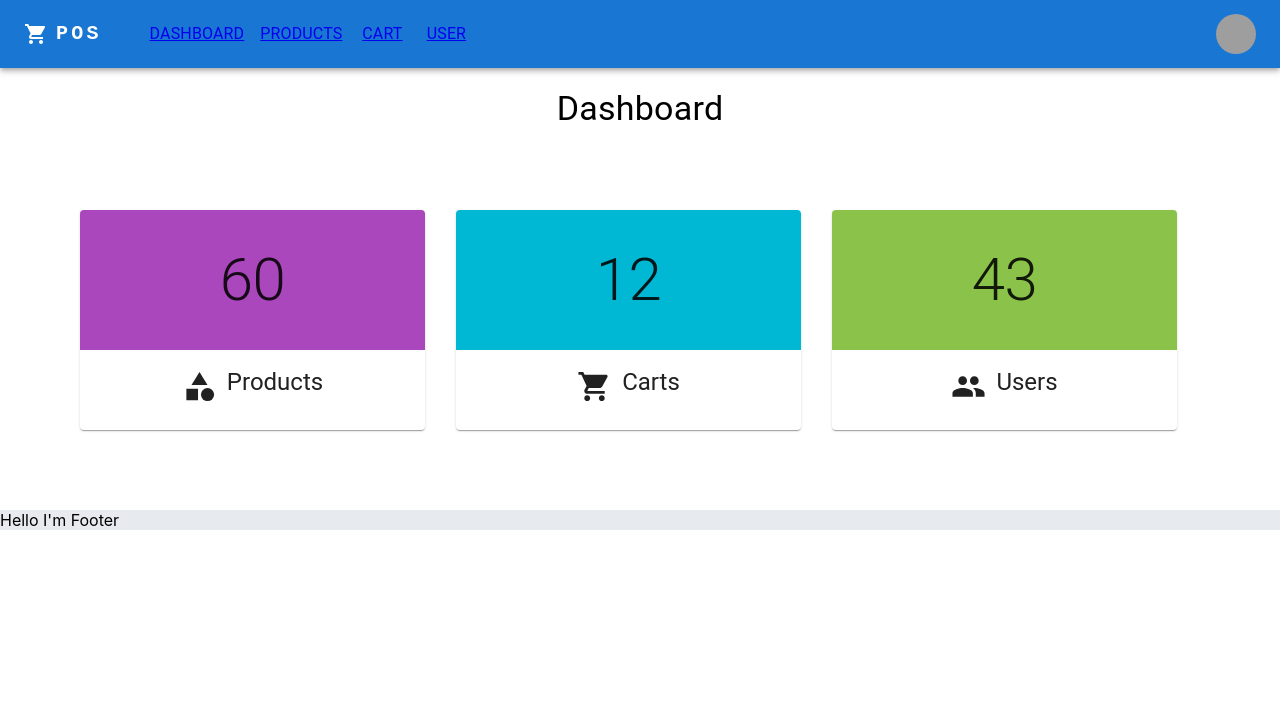
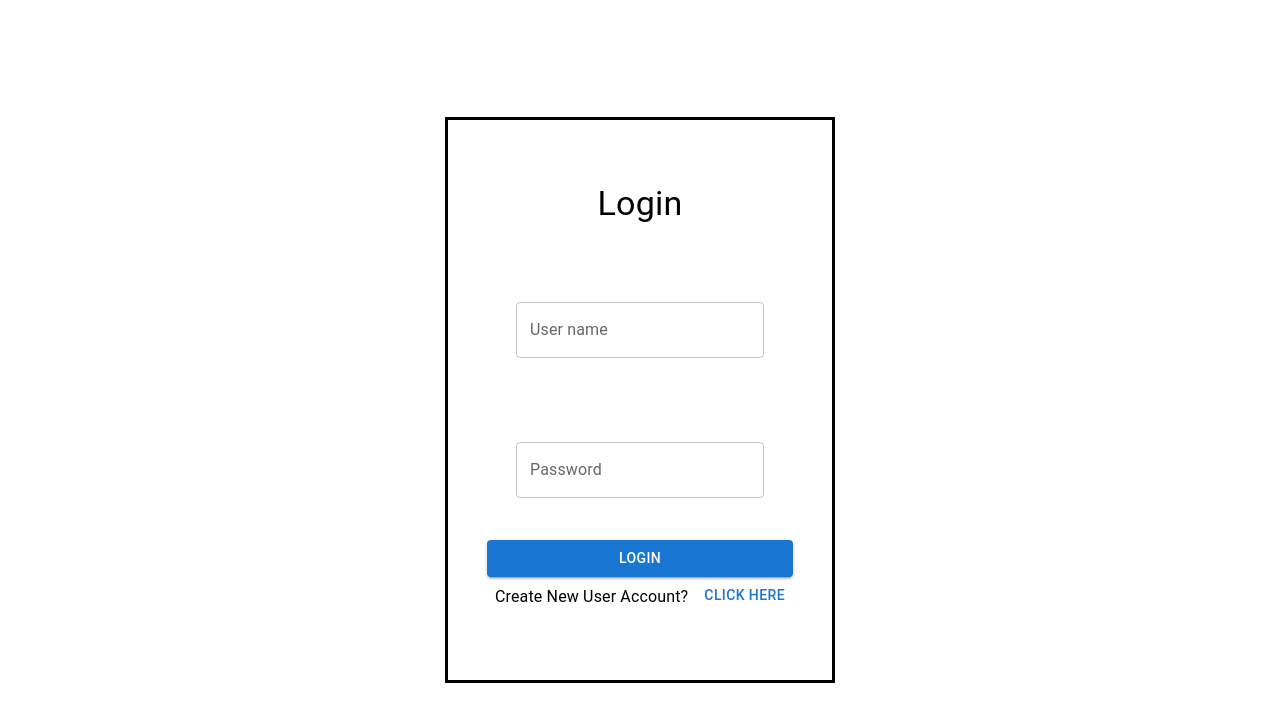
Before and after one commit to hansani1999/React_POS, a React (Create React App) app: page / in a window 1280 px wide. Shown: the top 722 px of the page. Built offline with nearby package versions, Linux system fonts and the light colour scheme; grey boxes are pictures that could not be loaded; the HTML template or start-up script is replaced by a standard one.

Commit message:
Added Login page

```diff
--- a/package.json
+++ b/package.json
@@ -8,6 +8,7 @@
     "@emotion/styled": "^11.10.0",
     "@mui/icons-material": "^5.8.4",
     "@mui/material": "^5.9.3",
+    "@mui/styles": "^5.9.3",
     "@mui/x-date-pickers": "^5.0.0-beta.4",
     "@testing-library/jest-dom": "^5.16.5",
     "@testing-library/react": "^13.3.0",
--- a/src/Home/index.jsx
+++ b/src/Home/index.jsx
@@ -40,19 +40,6 @@ const style = {
     boxShadow: 24,
     p: 4,
 };
-
-/*const styleSheet = () => ({
-    form__container:{
-        display: 'flex',
-        flexDirection: 'column',
-        height: '50%',
-        width: '100%',
-        alignItems: 'center',
-        justifyContent: 'space-around',
-        backgroundColor:'red',
-    }
-})*/
-
 
 class Home extends Component {
     constructor(props) {
@@ -202,17 +189,13 @@ class Home extends Component {
                             </Typography>
                             <Box sx={{flexGrow: 1, display: {xs: 'none', md: 'flex'}}}>
                                 {this.state.pages.map((page) => (
-                                    <Button
-                                       /* onClick={(e) => {
-                                            this.openSelectedPage(page.text)
-                                        }}*/
+                                   <Button
+                                        component={Link}
+                                        to={page.to}
                                         sx={{my: 2, color: 'white', display: 'block'}}
                                     >
-                                        <Link to={page.to}>
-                                            <Typography>{page.text}</Typography>
-                                        </Link>
-
-                                    </Button>
+                                    {page.text}
+                                   </Button>
                                 ))}
                             </Box>
 
@@ -267,35 +250,6 @@ class Home extends Component {
                         >
                         </Box>
                     </Grid>
-                    {/*About Ends*/}
-
-                    {/*Dashboard Starts*/}
-                    <Grid>
-                        {/*<Grid item lg={12} xs={12} sm={12} md={12}>
-                            <Typography variant="h3" style={{display: 'flex', justifyContent: 'center'}} mt={5}>Dashboard</Typography>
-                            <Dashboard/>
-                        </Grid>*/}
-                        {/*<Grid item lg={12} xs={12} sm={12} md={12}>
-                            <Typography variant="h3" style={{display: 'flex', justifyContent: 'center'}} mt={5}>Dashboard</Typography>
-                            <CartManage/>
-                        </Grid>
-                        <Grid item lg={12} xs={12} sm={12} md={12}>
-                            <Typography variant="h3" style={{display: 'flex', justifyContent: 'center'}} mt={5}>Dashboard</Typography>
-                            <ProductManage/>
-                        </Grid>
-                        <Grid item lg={12} xs={12} sm={12} md={12}>
-                            <Typography variant="h3" style={{display: 'flex', justifyContent: 'center'}} mt={5}>Dashboard</Typography>
-                            <UserRegistration/>
-                        </Grid>*/}
-                    </Grid>
-                    {/*Dashboard Ends*/}
-
-                    {/*Main Ends*/}
-
-                    {/*Footer starts*/}
-                    <div>
-                        Hello I'm Footer
-                    </div>
                     {/*Footer Ends*/}
                 </Grid>
             </Fragment>
--- a/src/app/App.js
+++ b/src/app/App.js
@@ -5,11 +5,12 @@ import Dashboard from "../Dashboard";
 import CartManage from "../CartManage";
 import UserRegistration from "../UserRegistration";
 import ProductManage from "../ProductManage";
+import Login from "../session/Login";
 
 function App() {
   return (
       <Routes>
-          <Route path="/" element={<Home/>}>
+           <Route path="/" element={<Login/>}>
             <Route index element={<Dashboard />} />
             <Route path="products" element={<ProductManage />} />
             <Route path="cart" element={<CartManage />} />
--- /dev/null
+++ b/src/session/Login/index.jsx
@@ -0,0 +1,116 @@
+import { Typography } from "@mui/material";
+import { withStyles } from "@mui/styles";
+import React, { Component } from "react";
+import { styleSheet } from "./style";
+import TextField from '@mui/material/TextField';
+import GDSESnackBar from "../../Components/SnackBar";
+import Button from "@mui/material/Button";
+import Link from "@mui/material/Link";
+/******/
+
+
+class Login extends Component {
+    constructor(props) {
+        super(props);
+        this.state={
+            userName: 'admin',
+            password: 'admin',
+            formData:{
+                userName:'',
+                password:''
+            },
+            //for snackbar
+            open:false,
+            message:'',
+            severity:''
+        }
+    }
+
+    checkValidity(){
+        console.log(this.state.userName)
+        console.log(this.state.password)
+        let data = this.state.formData;
+
+        if(data.userName===this.state.userName && data.password===this.state.password){
+            console.log("Credentials Matched")
+            this.setState({
+                    open: true,
+                    message:'User credential matching success!',
+                    severity:'success'
+            })
+        }else {
+            console.log("Credentials don't match!")
+            this.setState({
+                open: true,
+                message:'User credential not matching!',
+                severity:'error'
+            })
+        }
+    }
+
+    render() {
+        const { classes } = this.props;
+        return (
+            <div className={classes.container}>
+                <div className={classes.login__cover}>
+                    <div className={classes.title__container}>
+                        <Typography variant="h4">Login</Typography>
+                    </div>
+                    <div className={classes.form__container}>
+                        <TextField
+                            id="outlined-basic"
+                            label="User name"
+                            variant="outlined"
+                            onChange={(e)=>{
+                                console.log(e.target.value)
+                                let formData = this.state.formData
+                                formData.userName=e.target.value
+                                this.setState({formData})
+                            }}
+                        />
+                        <TextField
+                            id="outlined-basic"
+                            type="password"
+                            label="Password"
+                            variant="outlined"
+                            onChange={(e)=>{
+                                console.log(e.target.value)
+                                let formData = this.state.formData
+                                formData.password=e.target.value
+                                this.setState({formData})
+                            }}
+                        />
+                    </div>
+                    <div className={classes.btn__container1}>
+                        <Button
+                            variant="contained"
+                            label="Login"
+                            onClick={()=>{
+                                console.log("login clicked!")
+                                this.checkValidity()
+                            }}
+                        >Login</Button>
+                        <div className={classes.btn__container2}>
+                            <Typography p={1}>Create New User Account?</Typography>
+                            <Link to="/">
+                                <Button>Click Here</Button>
+                            </Link>
+                        </div>
+
+                    </div>
+                </div>
+                    <GDSESnackBar
+                        open={this.state.open}
+                        onClose={()=>{
+                            this.setState({open:false})
+                        }}
+                        message={this.state.message}
+                        autoHideDuration={3000}
+                        severity={this.state.severity}
+                        variant="filled"
+                    />
+            </div>
+        )
+    }
+}
+export default withStyles(styleSheet)(Login)
--- /dev/null
+++ b/src/session/Login/style.js
@@ -0,0 +1,44 @@
+export const styleSheet = {
+    container: {
+        display: 'flex',
+        flexWrap: 'wrap',
+        flexDirection: 'column',
+        height: '100vh',
+        width: '100vw',
+        alignItems: 'center',
+        justifyContent: 'center'
+    },
+    login__cover: {
+        display: 'flex',
+        flexWrap: 'wrap',
+        flexDirection: 'column',
+        height: '70%',
+        width: '30%',
+        alignItems: 'center',
+        justifyContent: 'center',
+        border: 'black solid'
+    },
+    title__container: {
+        display: 'flex',
+        alignItems: 'center',
+        height: '20%',
+    },
+    form__container: {
+        display: 'flex',
+        flexDirection: 'column',
+        height: '50%',
+        width: '100%',
+        alignItems: 'center',
+        justifyContent: 'space-around',
+    },
+    btn__container1: {
+        display:'flex',
+        flexDirection:'column',
+        height: '20%',
+    },
+    btn__container2: {
+        display:'flex',
+        flexDirection:'row',
+        height: '20%',
+    }
+}
```
Also changed, not shown: src/session/NotFound.jsx (added, +48 -0 lines), 1 other file (tests, documents, lock files or other folders).
